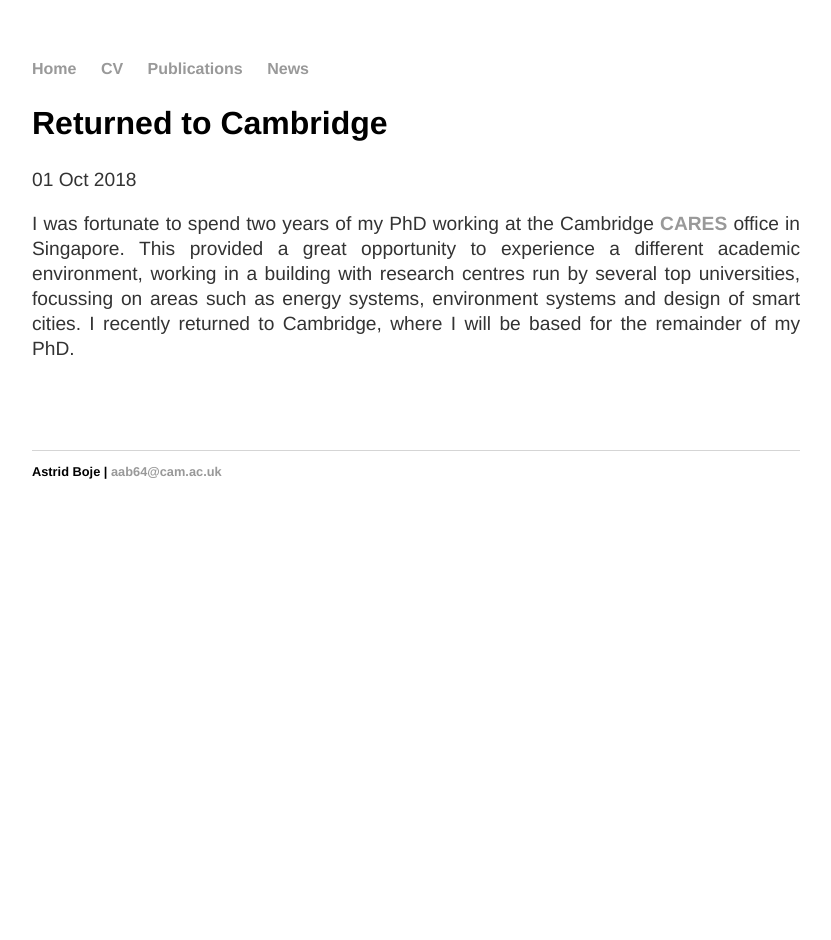
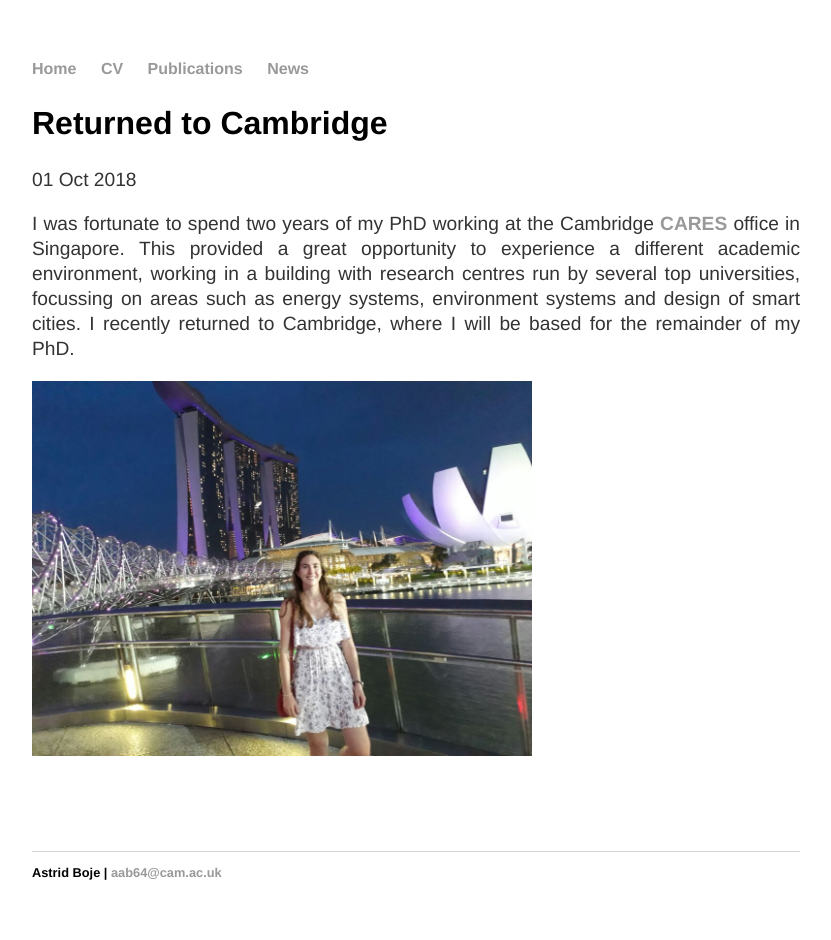
Before and after one commit to aab64/aab64.github.io, a Jekyll site: the page built from _posts/2018-10-01-Returned-to-Cambridge.md, in a window 1280 px wide. Shown: the whole page, without its empty margins (224-1055 px from the left). Built offline with Jekyll 4.4.1, drawn with Linux system fonts in a browser that asks for light colours; before the commit the page ends 900 px from its top, so only the background shows below that.

Commit message:
Update 2018-10-01-Returned-to-Cambridge.md

```diff
--- a/_posts/2018-10-01-Returned-to-Cambridge.md
+++ b/_posts/2018-10-01-Returned-to-Cambridge.md
@@ -13,6 +13,8 @@ date: 2018-10-01
   I recently returned to Cambridge, where I will be based for the remainder of my PhD.
 </p>
 
+<img src="/images/Me_in_Singapore.jpg" width="500"/>
+
 <p>
   <br/>
   <br/>
```
